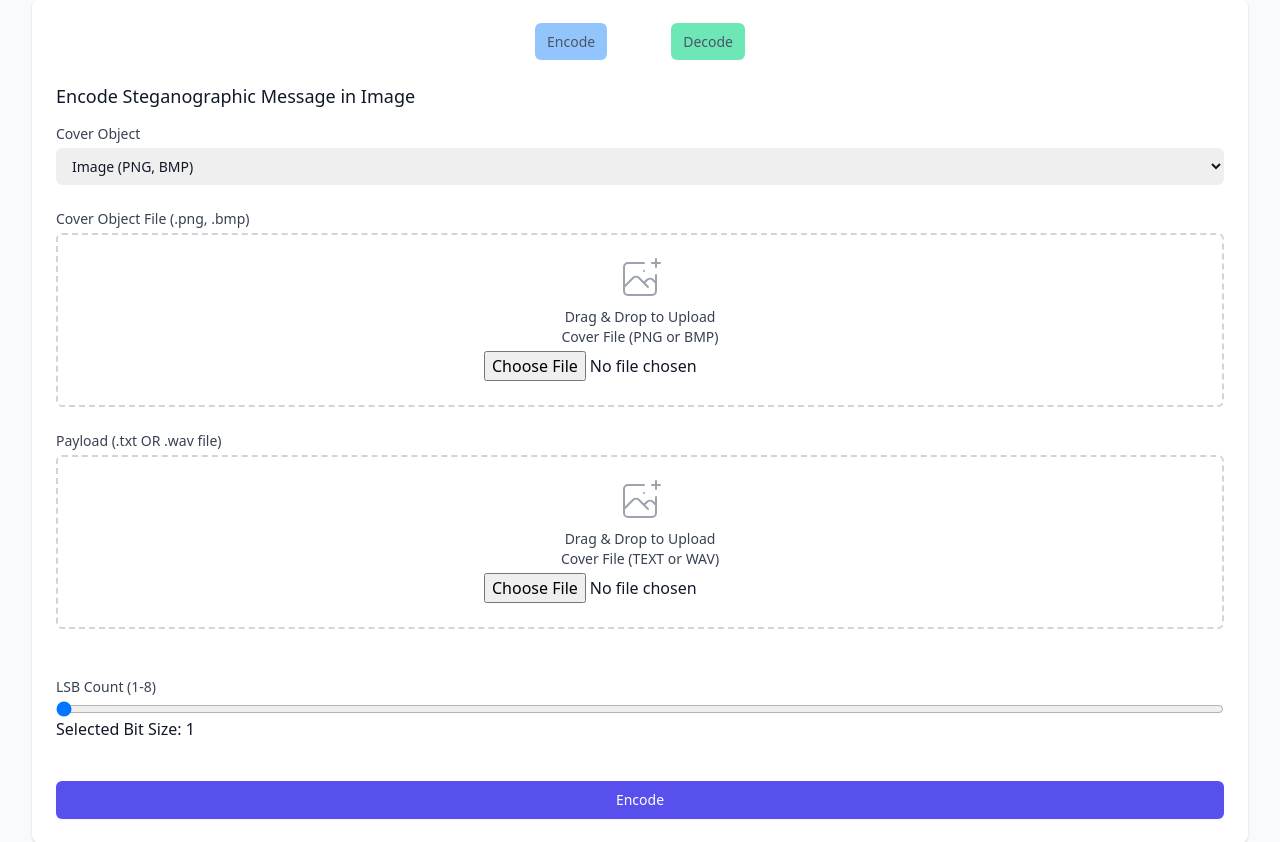
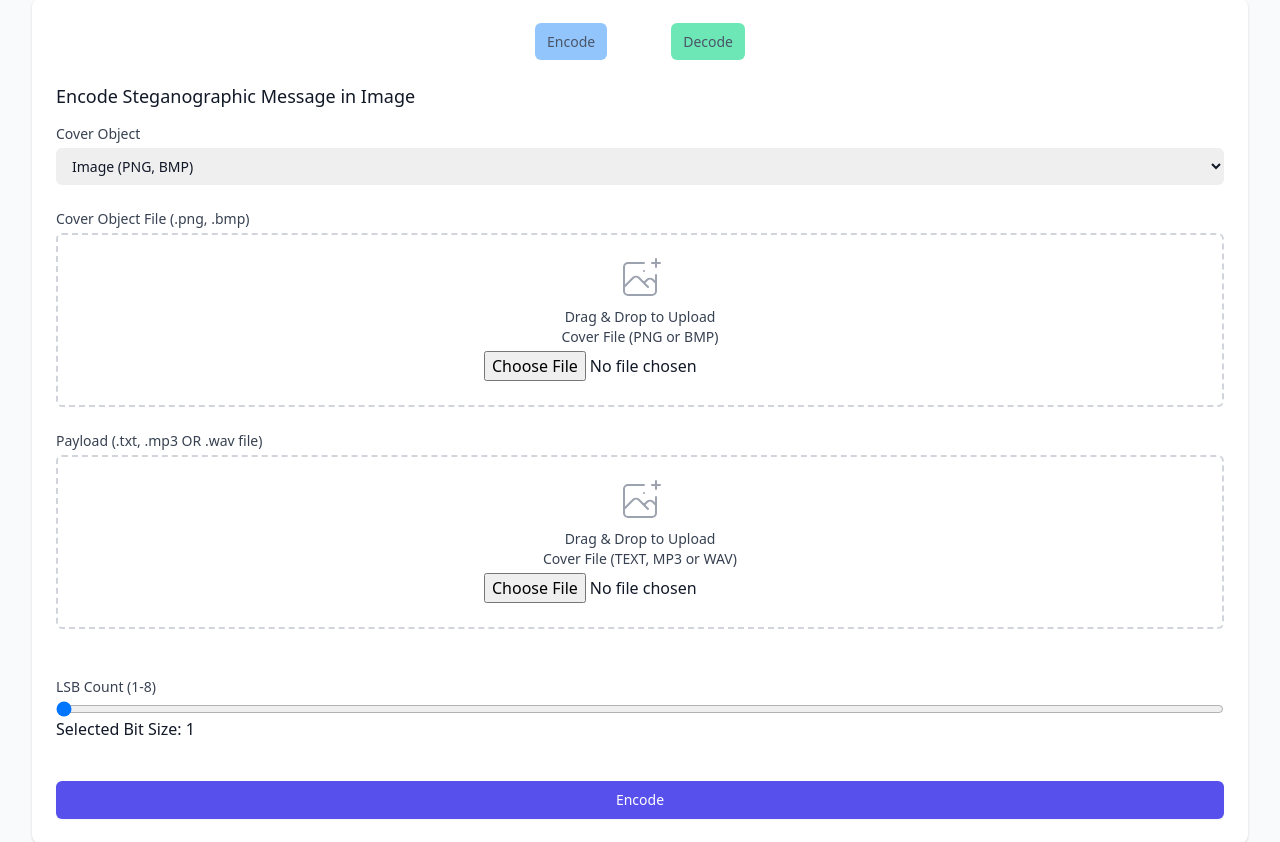
Before and after one commit to firdauz-bk/stenograph, a Flask app: page /image in a window 1280 px wide. Shown: the part 113-955 px from the top of the page. Run offline with Flask 3, Linux system fonts and the light colour scheme.

Commit message:
Allow .mp3 files in image steno

```diff
--- a/static/js/script.js
+++ b/static/js/script.js
@@ -2,7 +2,7 @@ document.addEventListener('DOMContentLoaded', (event) => {
     // File upload preview and drag & drop for payload
     setupFileUpload('payload_audio', 'Upload a text or image file', ['.txt', '.png']);
     setupFileUpload('payload_video', 'Upload a text', ['.txt']);
-    setupFileUpload('payload_image', 'Upload a text or audio file', ['.txt', '.wav']);
+    setupFileUpload('payload_image', 'Upload a text or audio file', ['.txt', '.wav', '.mp3']);
 
     // File upload preview and drag & drop for cover object
     setupFileUpload('cover_audio', 'Upload an audio file', ['.mp3', '.wav']);
--- a/templates/encode_image.html
+++ b/templates/encode_image.html
@@ -70,14 +70,14 @@
                         </div>
 
                         <div>
-                            <label for="payload_image" class="block text-sm font-medium text-gray-700">Payload (.txt OR .wav file)</label>
+                            <label for="payload_image" class="block text-sm font-medium text-gray-700">Payload (.txt, .mp3 OR .wav file)</label>
                             <div class="mt-1 flex justify-center px-6 pt-5 pb-6 border-2 border-gray-300 border-dashed rounded-md">
                                     <div class="space-y-1 text-center">
                                         <svg class="mx-auto h-12 w-12 text-gray-400" stroke="currentColor" fill="none" viewBox="0 0 48 48" aria-hidden="true">
                                             <path d="M28 8H12a4 4 0 00-4 4v20m32-12v8m0 0v8a4 4 0 01-4 4H12a4 4 0 01-4-4v-4m32-4l-3.172-3.172a4 4 0 00-5.656 0L28 28M8 32l9.172-9.172a4 4 0 015.656 0L28 28m0 0l4 4m4-24h8m-4-4v8m-12 4h.02" stroke-width="2" stroke-linecap="round" stroke-linejoin="round" />
                                         </svg>
-                                        <label for="payload_image" class="block text-sm font-medium text-gray-700">Drag & Drop to Upload<br> Cover File (TEXT or WAV)</label>
-                                        <input type="file" id="payload_image" name="payload_image" accept=".txt, .wav" class="mt-1 block w-full" required>
+                                        <label for="payload_image" class="block text-sm font-medium text-gray-700">Drag & Drop to Upload<br> Cover File (TEXT, MP3 or WAV)</label>
+                                        <input type="file" id="payload_image" name="payload_image" accept=".txt, .mp3, .wav" class="mt-1 block w-full" required>
                                     </div>
                             </div>
                             <br>
```
